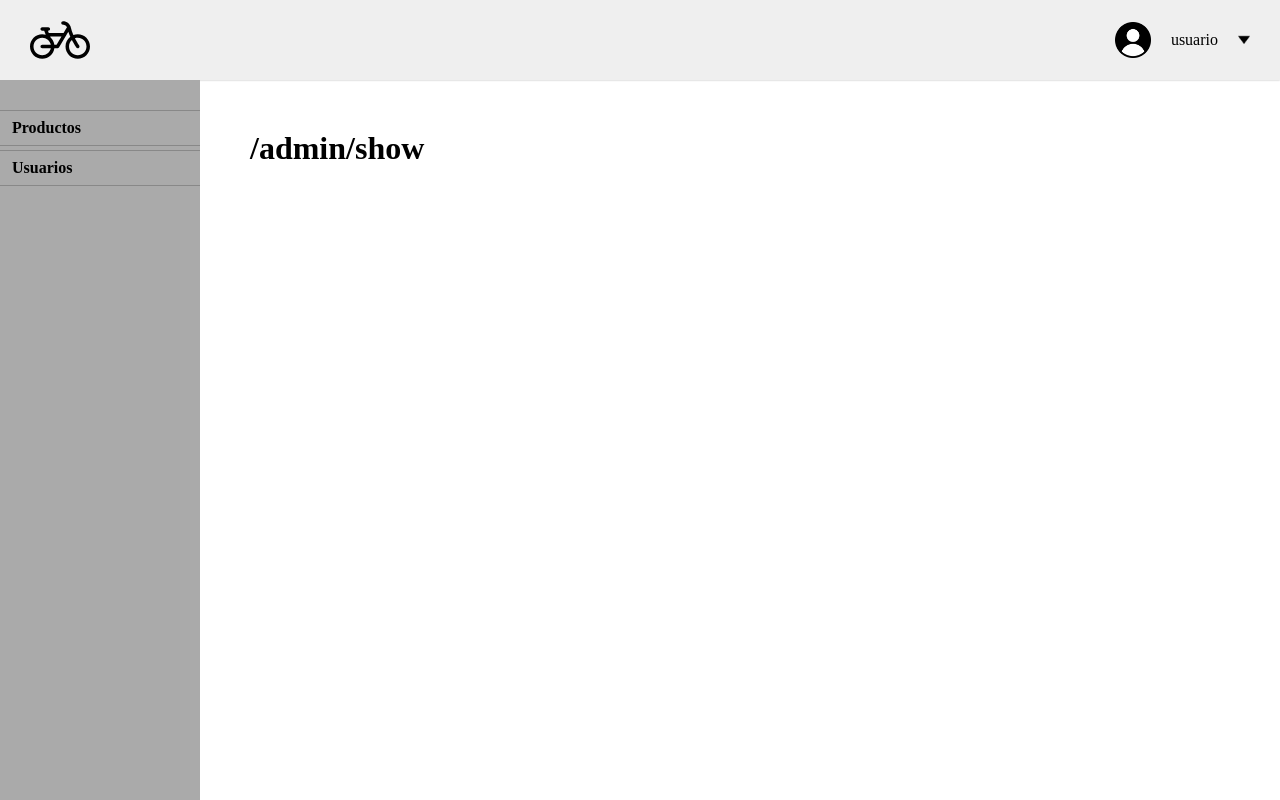
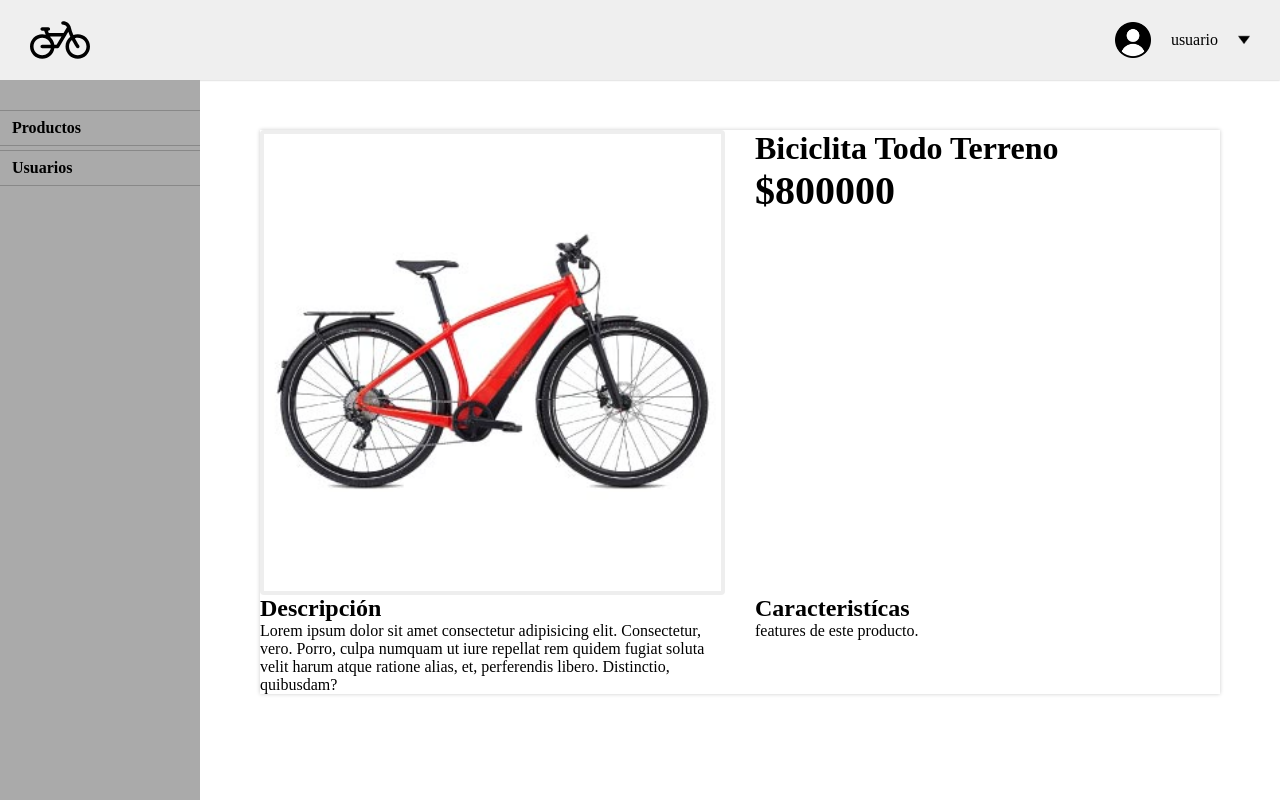
Before and after one commit to fertp/proyecto-ciclo-3, a Vue app: page /admin/show/1 in a window 1280 px wide. Built offline with nearby package versions, Linux system fonts and the light colour scheme.

Commit message:
avance vista show

```diff
--- /dev/null
+++ b/src/components/admin/PxDeleteProductForm.vue
@@ -0,0 +1,23 @@
+<template>
+  <div class="producto-form__bottom">
+    <label for="">¿Desea eliminar este producto?</label>
+    <button class="button warning-button">Eliminar</button>
+  </div>
+</template>
+<style>
+.producto-form__bottom {
+  width: 100%;
+  max-width: 720px;
+  padding: 30px;
+  display: flex;
+  box-sizing: border-box;
+  box-shadow: 0 0 4px #ccc;
+  margin-top: 20px;
+  justify-content: space-between;
+  align-items: center;
+}
+</style>
+
+<script>
+export default {};
+</script>
--- a/src/components/admin/PxProductForm.vue
+++ b/src/components/admin/PxProductForm.vue
@@ -29,19 +29,30 @@
         <label>Estado:</label>
         <div>
           <label class="product-form__radio">
-            <input type="radio" name="status" value="activo" v-bind="product.status" />
+            <input
+              type="radio"
+              name="status"
+              value="activo"
+              v-model="status"
+              class="product-form__radio-button"
+            />
             <span>Activo</span>
           </label>
           <label class="product-form__radio">
-            <input type="radio" name="status" value="inactivo" v-bind="product.status" />
+            <input
+              type="radio"
+              name="status"
+              value="inactivo"
+              v-model="status"
+              class="product-form__radio-button"
+            />
             <span>Inactivo</span>
           </label>
         </div>
       </div>
-      {{ product.status }}
-      {{ product.price }}
       <div class="product-form__button">
-        <button class="button">Cancelar</button>
+        <!-- <button class="button" to="/admin">Cancelar</button> -->
+        <router-link to="/admin" class="button">Cancelar</router-link>
         <button class="primary-button button">{{ actionBtn }}</button>
       </div>
     </form>
@@ -74,6 +85,9 @@
   display: block;
   margin-bottom: 4px;
 }
+.product-form__radio-button {
+  margin-right: 8px;
+}
 .product-form__button {
   display: flex;
   justify-content: flex-end;
@@ -88,6 +102,7 @@ export default {
   data() {
     return {
       product: {},
+      status: "",
     };
   },
   props: {
@@ -95,7 +110,8 @@ export default {
     productData: Object,
   },
   created() {
-    this.product = this.productData
+    this.product = this.productData;
+    this.status = this.productData.status;
   },
 };
 </script>
--- a/src/components/admin/PxSidePanel.vue
+++ b/src/components/admin/PxSidePanel.vue
@@ -10,12 +10,11 @@
         </li>
       </ul>
     </nav>
-
   </aside>
 </template>
 
 <style scoped>
-.side-panel{
+.side-panel {
   width: 100%;
   height: 100%;
   background-color: #aaa;
@@ -23,22 +22,17 @@ padding: 30px 0;
   box-sizing: border-box;
 }
 
-.side-panel__nav{
-
+.side-panel__list {
+  list-style: none;
 }
-.side-panel__list{
-  list-style: none;
-
-}
-.side-panel__item{
+.side-panel__item {
   padding: 8px 12px;
   box-sizing: border-box;
   margin-bottom: 4px;
   border-top: 1px solid #888;
   border-bottom: 1px solid #888;
-
 }
-.side-panel__link{
+.side-panel__link {
   text-decoration: none;
   color: black;
   font-weight: bold;
--- a/src/components/admin/PxTablaAdmin.vue
+++ b/src/components/admin/PxTablaAdmin.vue
@@ -17,19 +17,16 @@
         </tr>
       </thead>
       <tbody>
-
         <tr v-for="p in products" :key="p.id">
           <td class="product-table__id-column">{{ p.id }}</td>
           <td>{{ p.name }}</td>
           <td class="container-table__celdaboton">
-            <router-link :to="`/admin/edit/${p.id}`"
-              class="button boton-celda">Editar</router-link>
+            <router-link :to="`/admin/edit/${p.id}`" class="button boton-celda">Editar</router-link>
           </td>
           <td class="container-table__celdaboton">
             <router-link to="/admin/show/1" class="button boton-celda">Ver</router-link>
           </td>
         </tr>
-
       </tbody>
     </table>
   </div>
@@ -97,8 +94,8 @@ export default {
   },
   data() {
     return {
-      producs: []
-    }
+      producs: [],
+    };
   },
 
   created() {
--- a/src/layouts/AdminLayout.vue
+++ b/src/layouts/AdminLayout.vue
@@ -10,9 +10,7 @@
 
       <!-- content-slot -->
       <div class="admin-layout__content-slot">
-        <slot>
-
-        </slot>
+        <slot> </slot>
       </div>
     </div>
   </div>
@@ -44,10 +42,10 @@ export default {
   /* Hay que ponerle el alto completo de pantalla
     fijarlo y que sólo haga scroll la parte del contenido */
 }
-.admin-layout__content-slot{
-padding: 50px;
-box-sizing: border-box;
-overflow: scroll;
+.admin-layout__content-slot {
+  padding: 50px;
+  box-sizing: border-box;
+  overflow: scroll;
 }
 .admin-layout__content-grid {
   display: grid;
@@ -62,13 +60,17 @@ overflow: scroll;
   /* width: 60px; */
   height: 30px;
   background-color: #ccc;
-  border:1px solid #444;
+  border: 1px solid #444;
   color: #444;
   border-radius: 4px;
   text-decoration: none;
 }
-.primary-button{
+.primary-button {
   background-color: #000;
   color: #ffff;
 }
+.warning-button {
+  background-color: red;
+  color: #ffff;
+}
 </style>
--- a/src/productos.json
+++ b/src/productos.json
@@ -8,7 +8,7 @@
         "description":"Lorem ipsum dolor sit amet consectetur adipisicing elit. Consectetur, vero. Porro, culpa numquam ut iure repellat rem quidem fugiat soluta velit harum atque ratione alias, et, perferendis libero. Distinctio, quibusdam?",
         "features": "features de este producto.",
         "category_id": 1,
-        "status": "activo"
+        "status": "inactivo"
     },
     {
         "id": 2,
--- a/src/views/admin/Edit.vue
+++ b/src/views/admin/Edit.vue
@@ -1,29 +1,26 @@
 <template>
   <admin-layout>
-
     <h1>EDITAR PRODUCTO</h1>
-    <px-product-form
-      :productData="product"
-      actionBtn="Guardar">
-
-    </px-product-form>
-
+    <px-product-form :productData="product" actionBtn="Guardar"> </px-product-form>
+    <px-delete-product-form />
   </admin-layout>
 </template>
 
 <script>
-import AdminLayout from '@/layouts/AdminLayout.vue';
-import PxProductForm from '@/components/admin/PxProductForm.vue';
+import AdminLayout from "@/layouts/AdminLayout.vue";
+import PxProductForm from "@/components/admin/PxProductForm.vue";
+
+import PxDeleteProductForm from "../../components/admin/PxDeleteProductForm.vue";
 import productsJson from "@/productos.json";
 
 export default {
   name: "Edit",
-  components: { AdminLayout,PxProductForm },
+  components: { AdminLayout, PxProductForm, PxDeleteProductForm },
 
-  data () {
+  data() {
     return {
-      product: {}
-    }
+      product: {},
+    };
   },
 
   created() {
--- a/src/views/admin/Show.vue
+++ b/src/views/admin/Show.vue
@@ -1,16 +1,95 @@
 <template>
   <admin-layout>
+    <div class="producto-page__container">
+      <!-- row1 -->
+      <div class="producto__grid">
+        <div class="producto__img-box">
+          <img src="@/assets/bici.jpg" :alt="product.name" class="producto__img" />
+        </div>
+        <div class="producto__text">
+          <h1 class="producto__title">{{ product.name }}</h1>
+          <p class="producto__price">{{ formatedPrice }}</p>
+        </div>
+      </div>
 
-    <h1>/admin/show</h1>
+      <!-- row2 -->
+      <div class="producto__grid">
+        <div class="producto__col">
+          <h2 class="producto__sub-title">Descripción</h2>
+          <p class="producto__description">
+            {{ product.description }}
+          </p>
+        </div>
+        <div class="producto__col">
+          <h2 class="producto__sub-title">Caracteristícas</h2>
+          <p class="producto__features">
+            {{ product.features }}
+          </p>
+        </div>
+      </div>
 
+      <!-- TODO -->
+      <!-- SECTION CON PRODUCTOS RELACIONADOS -->
+    </div>
   </admin-layout>
 </template>
+<style scoped>
+.producto-page {
+  padding: 0 30px;
+  box-sizing: border-box;
+}
+.producto-page__container {
+  margin: 0 auto;
+  max-width: 960px;
+  box-shadow: 0 0 4px #ccc;
+}
+.producto__grid {
+  display: grid;
+  grid-template-columns: 1fr 1fr;
+  gap: 30px;
+}
+.producto__img-box {
+  background-color: #eee;
+  padding: 4px;
+  box-sizing: border-box;
+  border-radius: 4px;
+  box-align: 0 0 2px #ccc;
+}
+.producto__img {
+  display: block;
+  width: 100%;
+}
+.producto__price {
+  font-size: 40px;
+  font-weight: bold;
+}
+</style>
 
 <script>
-import AdminLayout from '@/layouts/AdminLayout.vue';
+import AdminLayout from "@/layouts/AdminLayout.vue";
+import productsJson from "@/productos.json";
 
 export default {
   name: "Show",
-  components: { AdminLayout }
+  components: { AdminLayout },
+
+  data() {
+    return {
+      product: {},
+    };
+  },
+
+  computed: {
+    formatedPrice() {
+      let formatedPrice = "$" + this.product.price;
+      return formatedPrice;
+    },
+  },
+
+  created() {
+    this.product = productsJson.find((p) => {
+      return p.id == this.$route.params.id;
+    });
+  },
 };
 </script>
```
Lines whose indentation alone changed are shown as unchanged.
